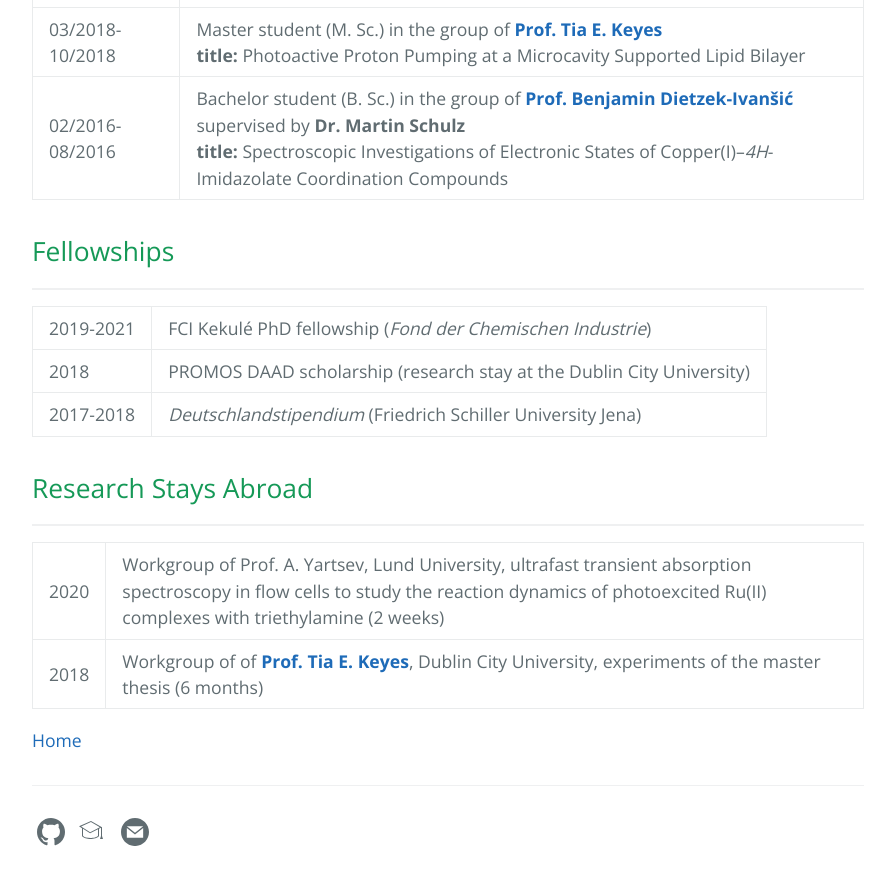
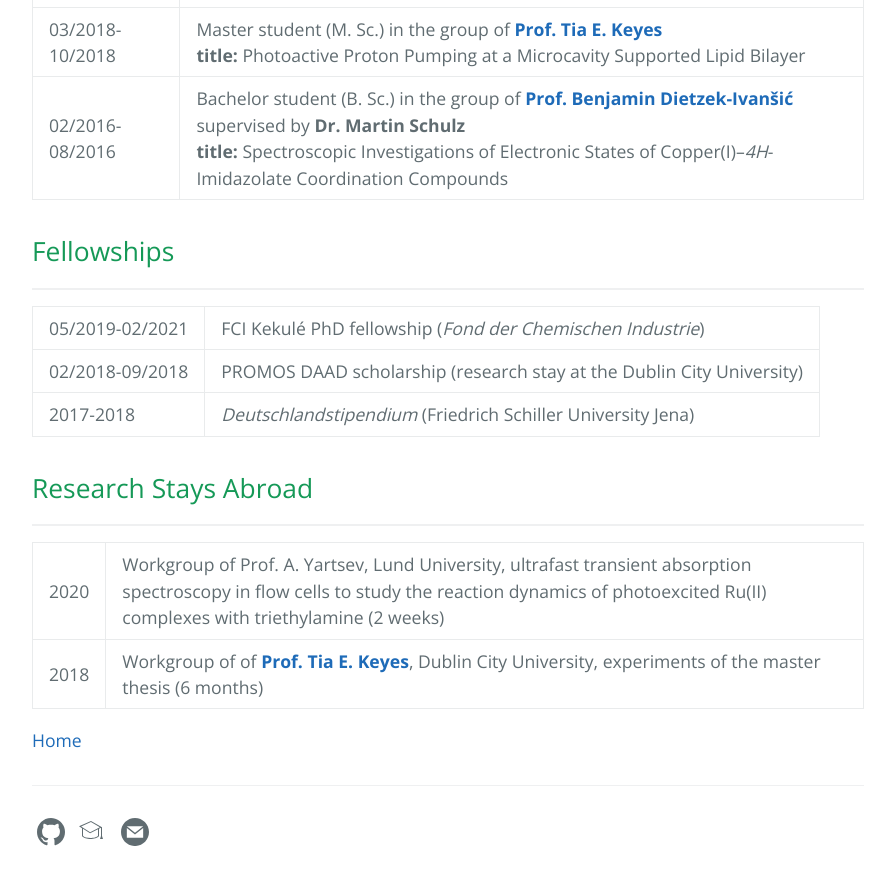
Before and after one commit to carolin-m/carolin-m.github.io, a Jekyll site: the page built from about.md, in a window 1280 px wide and 900 px high, scrolled down 627 px. Shown: the top 885 px of the window, without its empty margins (192-1087 px from the left). Built offline with Jekyll 4.4.1, drawn with Linux system fonts in a browser that asks for light colours.

Commit message:
Update about.md

```diff
--- a/about.md
+++ b/about.md
@@ -18,8 +18,8 @@ ________________
 ## Fellowships <br>
 ________________
 
-| 2019-2021 | FCI Kekulé PhD fellowship (*Fond der Chemischen Industrie*) |
-| 2018 | PROMOS DAAD scholarship (research stay at the Dublin City University) |
+| 05/2019-02/2021 | FCI Kekulé PhD fellowship (*Fond der Chemischen Industrie*) |
+| 02/2018-09/2018 | PROMOS DAAD scholarship (research stay at the Dublin City University) |
 | 2017-2018 | *Deutschlandstipendium* (Friedrich Schiller University Jena) |
 
 ## Research Stays Abroad <br>
```
